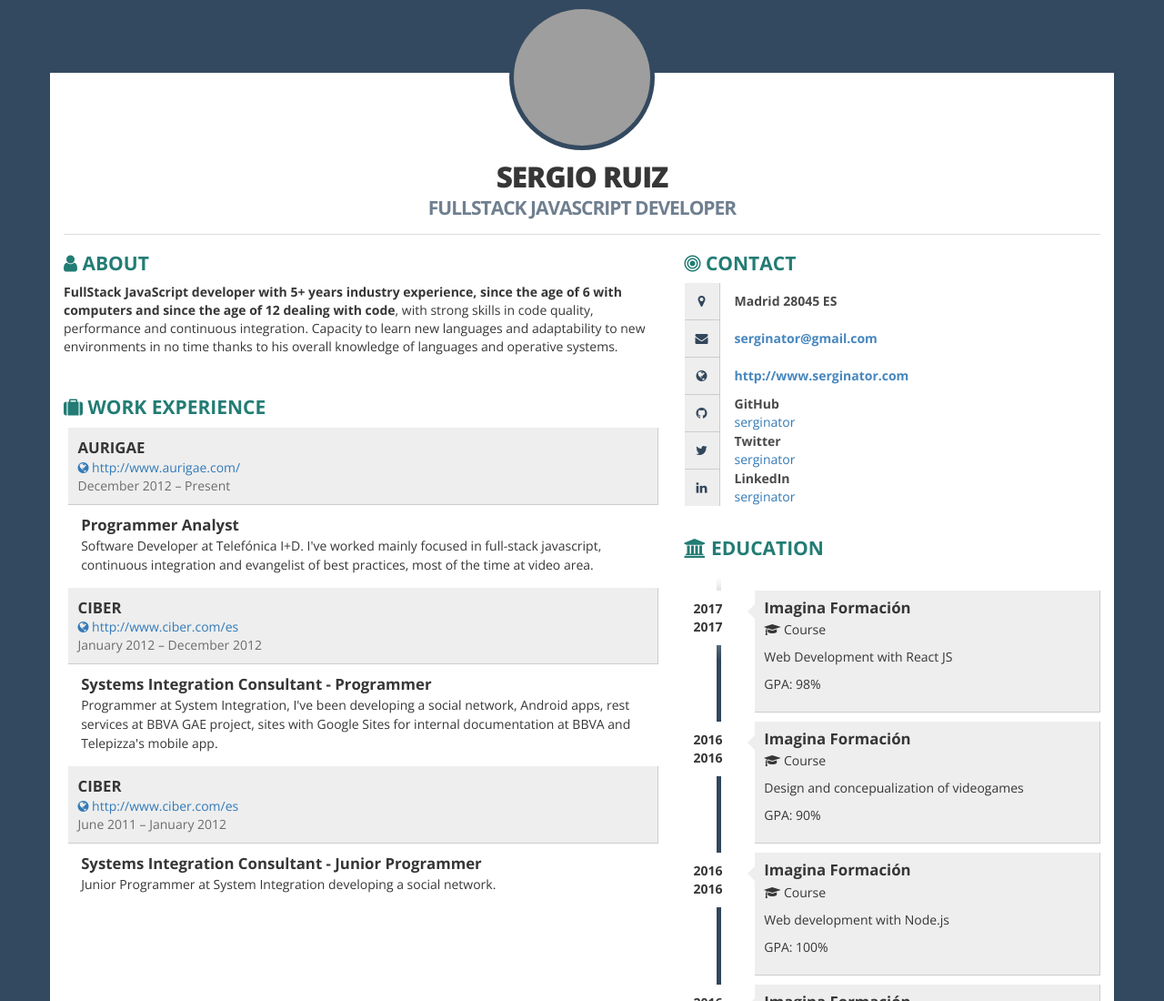
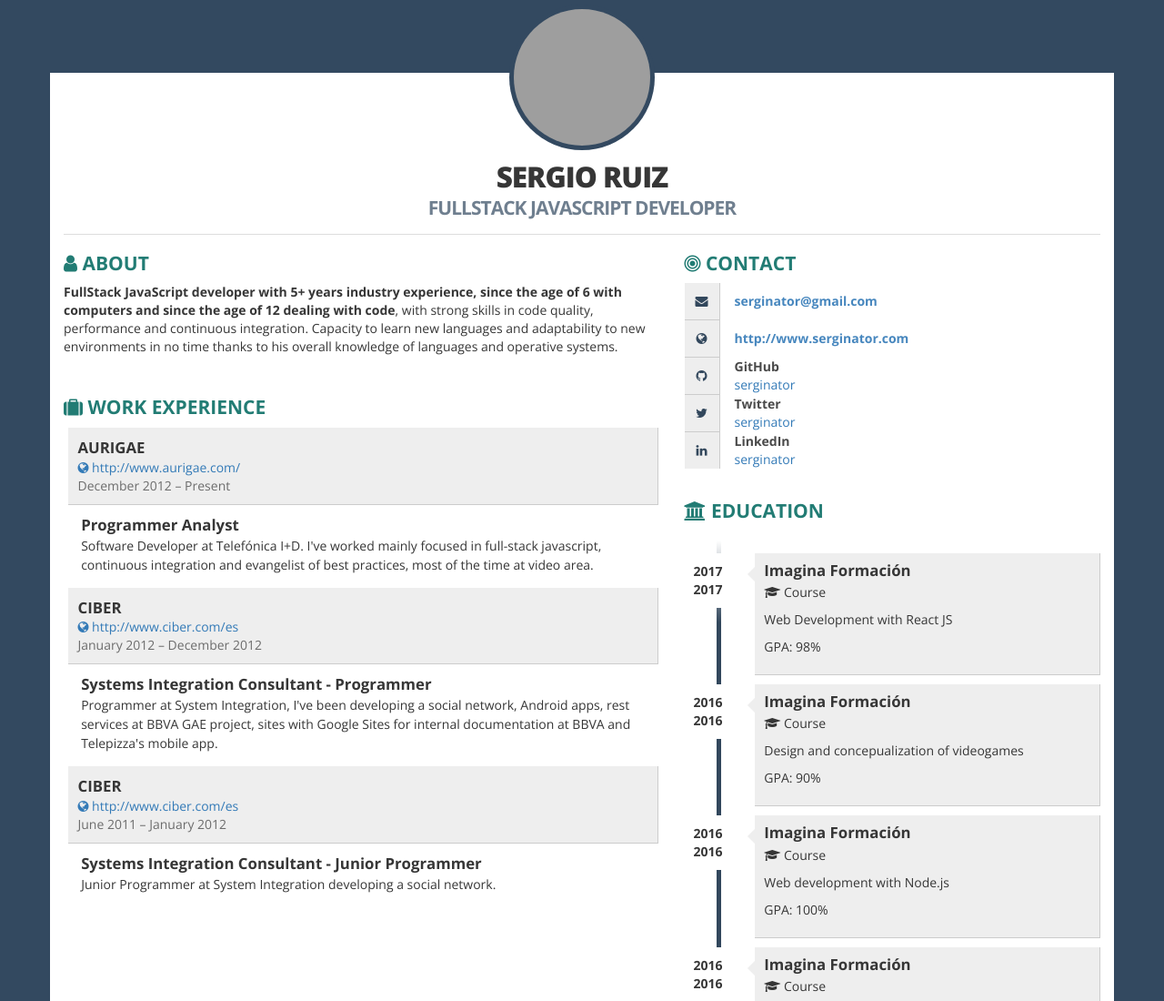
Before and after one commit to serginator/cv, a plain HTML site: page index.html in a window 1280 px wide. Shown: the top 1100 px of the page at 91% size. Drawn offline with nearby package versions, Linux system fonts and the light colour scheme; grey boxes are pictures that could not be loaded.

Commit message:
Pushed gh-pages

```diff
--- a/index.html
+++ b/index.html
@@ -481,11 +481,6 @@
                          <h2><i class="fa fa-bullseye ico"></i> Contact</h2>
 
                         <div class="contact-item">
-                            <div class="icon pull-left text-center"><span class="fa fa-map-marker fa-fw"></span>
-                            </div>
-                            <div class="title only  pull-right">Madrid 28045 ES</div>
-                        </div>
-                        <div class="contact-item">
                             <div class="icon pull-left text-center"><span class="fa fa-envelope fa-fw"></span>
                             </div>
                             <div class="title only pull-right"><a href="mailto:serginator@gmail.com" target="_blank">serginator@gmail.com</a>
```
